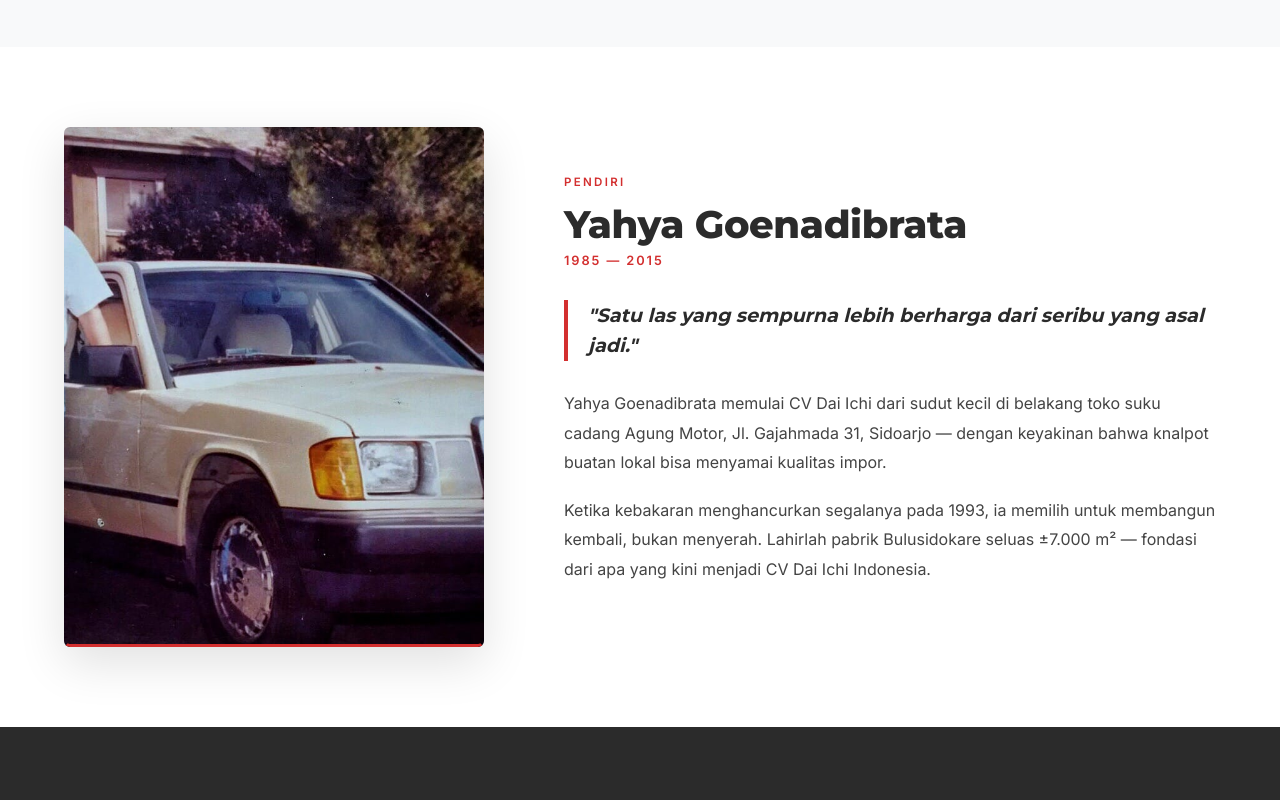
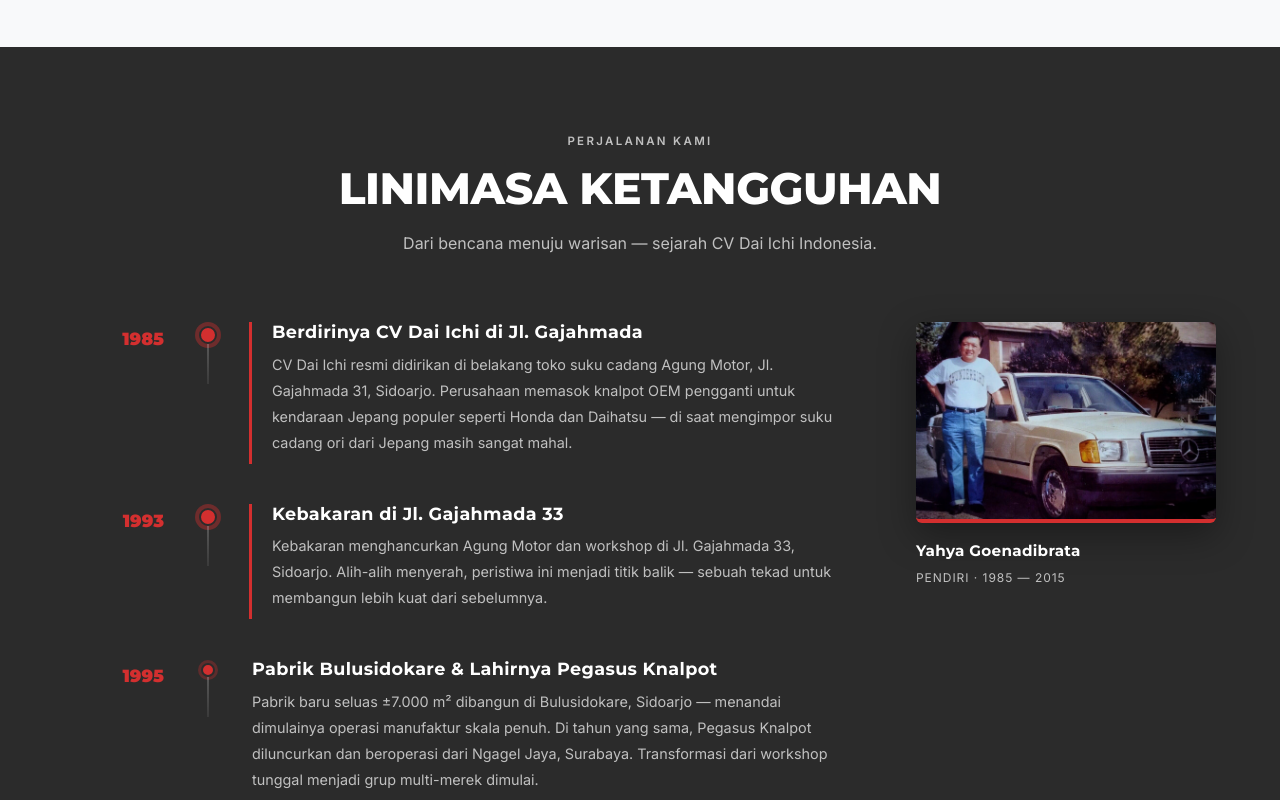
Before and after one commit to jonathango98/dai-ichi-website, a React (Vite) app: page /our-story in a window 1280 px wide. Shown: the part 1200-2000 px from the top of the page. Built offline with nearby package versions, Linux system fonts and the light colour scheme.

Commit message:
fix photo

```diff
--- a/src/i18n/translations.js
+++ b/src/i18n/translations.js
@@ -157,11 +157,6 @@
       founderLabel: 'Pendiri',
       founderName: 'Yahya Goenadibrata',
       founderYears: '1985 — 2015',
-      founderQuote: '"Satu las yang sempurna lebih berharga dari seribu yang asal jadi."',
-      founderBio: [
-        'Yahya Goenadibrata memulai CV Dai Ichi dari sudut kecil di belakang toko suku cadang Agung Motor, Jl. Gajahmada 31, Sidoarjo — dengan keyakinan bahwa knalpot buatan lokal bisa menyamai kualitas impor.',
-        'Ketika kebakaran menghancurkan segalanya pada 1993, ia memilih untuk membangun kembali, bukan menyerah. Lahirlah pabrik Bulusidokare seluas ±7.000 m² — fondasi dari apa yang kini menjadi CV Dai Ichi Indonesia.',
-      ],
       timelineLabel: 'Perjalanan Kami',
       timelineTitle: 'LINIMASA KETANGGUHAN',
       timelineSubtitle: 'Dari bencana menuju warisan — sejarah CV Dai Ichi Indonesia.',
@@ -436,11 +431,6 @@
       founderLabel: 'Founder',
       founderName: 'Yahya Goenadibrata',
       founderYears: '1985 — 2015',
-      founderQuote: '"One perfect weld is worth more than a thousand careless ones."',
-      founderBio: [
-        'Yahya Goenadibrata started CV Dai Ichi from a small corner behind the Agung Motor spare parts store on Jl. Gajahmada 31, Sidoarjo — driven by the belief that locally-made exhausts could match the quality of imports.',
-        'When a fire destroyed everything in 1993, he chose to rebuild rather than walk away. From those ashes rose the Bulusidokare factory spanning ±7,000 m² — the foundation of what CV Dai Ichi Indonesia is today.',
-      ],
       timelineLabel: 'Our Journey',
       timelineTitle: 'A TIMELINE OF RESILIENCE',
       timelineSubtitle: 'From adversity to legacy — the history of CV Dai Ichi Indonesia.',
--- a/src/pages/OurStory.jsx
+++ b/src/pages/OurStory.jsx
@@ -10,7 +10,6 @@
   usePageMeta({ title: s.metaTitle, description: s.metaDescription })
 
   const [meaningRef, meaningVisible] = useInView()
-  const [founderRef, founderVisible] = useInView()
   const [timelineHeaderRef, timelineHeaderVisible] = useInView()
   const [timelineRef, timelineVisible] = useInView()
   const [valuesHeaderRef, valuesHeaderVisible] = useInView()
@@ -58,32 +57,6 @@
         </div>
       </section>
 
-      {/* ── FOUNDER ── */}
-      <section className={styles.founderSection}>
-        <div className={styles.sectionContainer}>
-          <div className={styles.founderGrid} ref={founderRef}>
-            <div className={`${styles.founderImageWrap} reveal-left${founderVisible ? ' visible' : ''}`}>
-              <img
-                src="/yahya-goenadibrata.jpeg"
-                alt="Yahya Goenadibrata — Founder of CV Dai Ichi Indonesia"
-                className={styles.founderImage}
-              />
-            </div>
-            <div className={`${styles.founderContent} reveal-right${founderVisible ? ' visible' : ''}`}
-              style={{ '--reveal-delay': '120ms' }}
-            >
-              <span className={styles.sectionLabel}>{s.founderLabel}</span>
-              <h2 className={styles.founderName}>{s.founderName}</h2>
-              <p className={styles.founderYears}>{s.founderYears}</p>
-              <blockquote className={styles.founderQuote}>{s.founderQuote}</blockquote>
-              {s.founderBio.map((para, i) => (
-                <p key={i} className={styles.founderBioText}>{para}</p>
-              ))}
-            </div>
-          </div>
-        </div>
-      </section>
-
       {/* ── TIMELINE ── */}
       <section className={styles.timelineSection}>
         <div className={styles.sectionContainer}>
@@ -96,6 +69,7 @@
             <p className={styles.timelineSubtitle}>{s.timelineSubtitle}</p>
           </div>
 
+          <div className={styles.timelineBody}>
             <div className={styles.timeline} ref={timelineRef}>
               {s.events.map((event, i) => (
                 <div
@@ -114,6 +88,21 @@
                   </div>
                 </div>
               ))}
+            </div>
+
+            <div className={styles.timelinePhotoCol}>
+              <div className={styles.timelinePhotoSticky}>
+                <img
+                  src="/yahya-goenadibrata.jpeg"
+                  alt="Yahya Goenadibrata — Founder of CV Dai Ichi Indonesia"
+                  className={styles.timelinePhoto}
+                />
+                <div className={styles.timelinePhotoCaption}>
+                  <span className={styles.timelinePhotoCaptionName}>{s.founderName}</span>
+                  <span className={styles.timelinePhotoCaptionRole}>{s.founderLabel} · {s.founderYears}</span>
+                </div>
+              </div>
+            </div>
           </div>
         </div>
       </section>
--- a/src/pages/OurStory.module.css
+++ b/src/pages/OurStory.module.css
@@ -145,84 +145,6 @@
   letter-spacing: 0.1em;
 }
 
-/* ─── FOUNDER SECTION ─────────────────────────────── */
-.founderSection {
-  background-color: var(--white);
-}
-
-.founderGrid {
-  display: grid;
-  grid-template-columns: 420px 1fr;
-  gap: 5rem;
-  align-items: center;
-}
-
-.founderImageWrap {
-  position: relative;
-  border-radius: 6px;
-  overflow: hidden;
-  box-shadow: 0 16px 48px rgba(0, 0, 0, 0.12);
-}
-
-.founderImageWrap::after {
-  content: '';
-  position: absolute;
-  inset: 0;
-  border: 3px solid transparent;
-  border-bottom-color: var(--red);
-  border-radius: 6px;
-  pointer-events: none;
-}
-
-.founderImage {
-  width: 100%;
-  height: 520px;
-  object-fit: cover;
-  object-position: top center;
-  display: block;
-}
-
-.founderContent {
-  display: flex;
-  flex-direction: column;
-}
-
-.founderName {
-  font-size: clamp(1.75rem, 3vw, 2.75rem);
-  color: var(--charcoal);
-  margin-bottom: 0.25rem;
-  letter-spacing: -0.01em;
-}
-
-.founderYears {
-  font-family: var(--font-body);
-  font-size: 0.8rem;
-  font-weight: 600;
-  letter-spacing: 0.15em;
-  text-transform: uppercase;
-  color: var(--red);
-  margin-bottom: 1.75rem;
-}
-
-.founderQuote {
-  font-family: var(--font-headline);
-  font-size: clamp(1rem, 1.5vw, 1.2rem);
-  font-weight: 700;
-  font-style: italic;
-  color: var(--charcoal);
-  border-left: 4px solid var(--red);
-  padding-left: 1.25rem;
-  margin: 0 0 1.75rem;
-  line-height: 1.6;
-}
-
-.founderBioText {
-  font-size: 1rem;
-  color: #444;
-  line-height: 1.85;
-  margin-bottom: 1.1rem;
-}
-
 /* ─── TIMELINE ────────────────────────────────────── */
 .timelineSection {
   background-color: var(--charcoal);
@@ -246,6 +168,53 @@
   max-width: 480px;
   margin: 0 auto;
   line-height: 1.8;
+}
+
+.timelineBody {
+  display: grid;
+  grid-template-columns: 1fr 300px;
+  gap: 4rem;
+  align-items: start;
+}
+
+.timelinePhotoCol {
+  position: relative;
+}
+
+.timelinePhotoSticky {
+  position: sticky;
+  top: 6rem;
+}
+
+.timelinePhoto {
+  width: 100%;
+  height: auto;
+  display: block;
+  border-radius: 6px;
+  border-bottom: 4px solid var(--red);
+  box-shadow: 0 12px 36px rgba(0, 0, 0, 0.35);
+}
+
+.timelinePhotoCaption {
+  display: flex;
+  flex-direction: column;
+  gap: 0.25rem;
+  margin-top: 1rem;
+}
+
+.timelinePhotoCaptionName {
+  font-family: var(--font-headline);
+  font-size: 0.95rem;
+  font-weight: 700;
+  color: var(--white);
+  letter-spacing: 0.02em;
+}
+
+.timelinePhotoCaptionRole {
+  font-size: 0.75rem;
+  color: var(--silver);
+  letter-spacing: 0.08em;
+  text-transform: uppercase;
 }
 
 .timeline {
@@ -411,13 +380,18 @@
     order: -1;
   }
 
-  .founderGrid {
+  .timelineBody {
     grid-template-columns: 1fr;
-    gap: 2.5rem;
+    gap: 3rem;
   }
 
-  .founderImage {
-    height: 400px;
+  .timelinePhotoCol {
+    order: -1;
+  }
+
+  .timelinePhotoSticky {
+    position: static;
+    max-width: 320px;
   }
 
   .valueGrid {
```
Also changed, not shown: 1 other file (tests, documents, lock files or other folders). Lines whose indentation alone changed are shown as unchanged.
